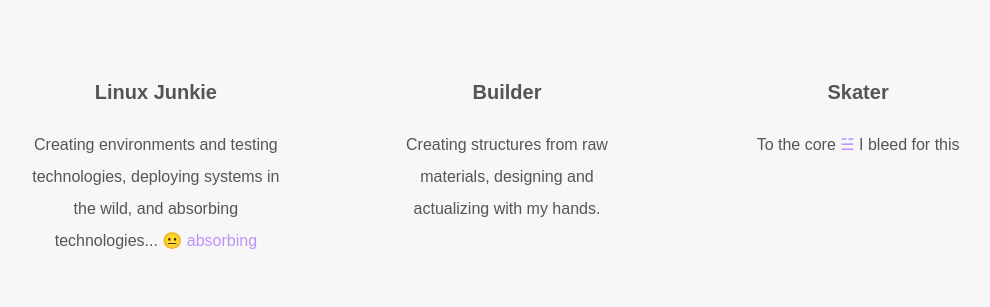
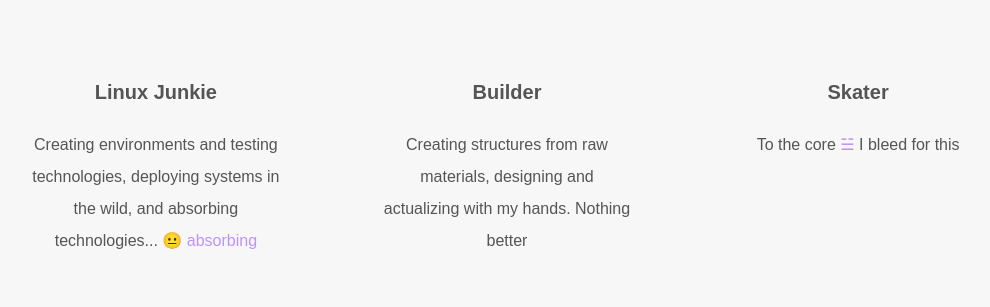
Before and after one commit to noflcl/noflcl.github.io, a plain HTML site: page index.html in a window 1280 px wide. Shown: the part 2360-2667 px from the top of the page, without its empty margins (133-1123 px from the left). Drawn offline with Linux system fonts and the light colour scheme.

Commit message:
update page

```diff
--- a/index.html
+++ b/index.html
@@ -52,7 +52,7 @@
 			</li>
 			<li>
 				<h4>Builder</h4>
-				<p>Creating structures from raw materials, designing and actualizing with my hands.</p>
+				<p>Creating structures from raw materials, designing and actualizing with my hands. Nothing better</p>
 			</li>
 			<li>
 				<h4>Skater</h4>
```
